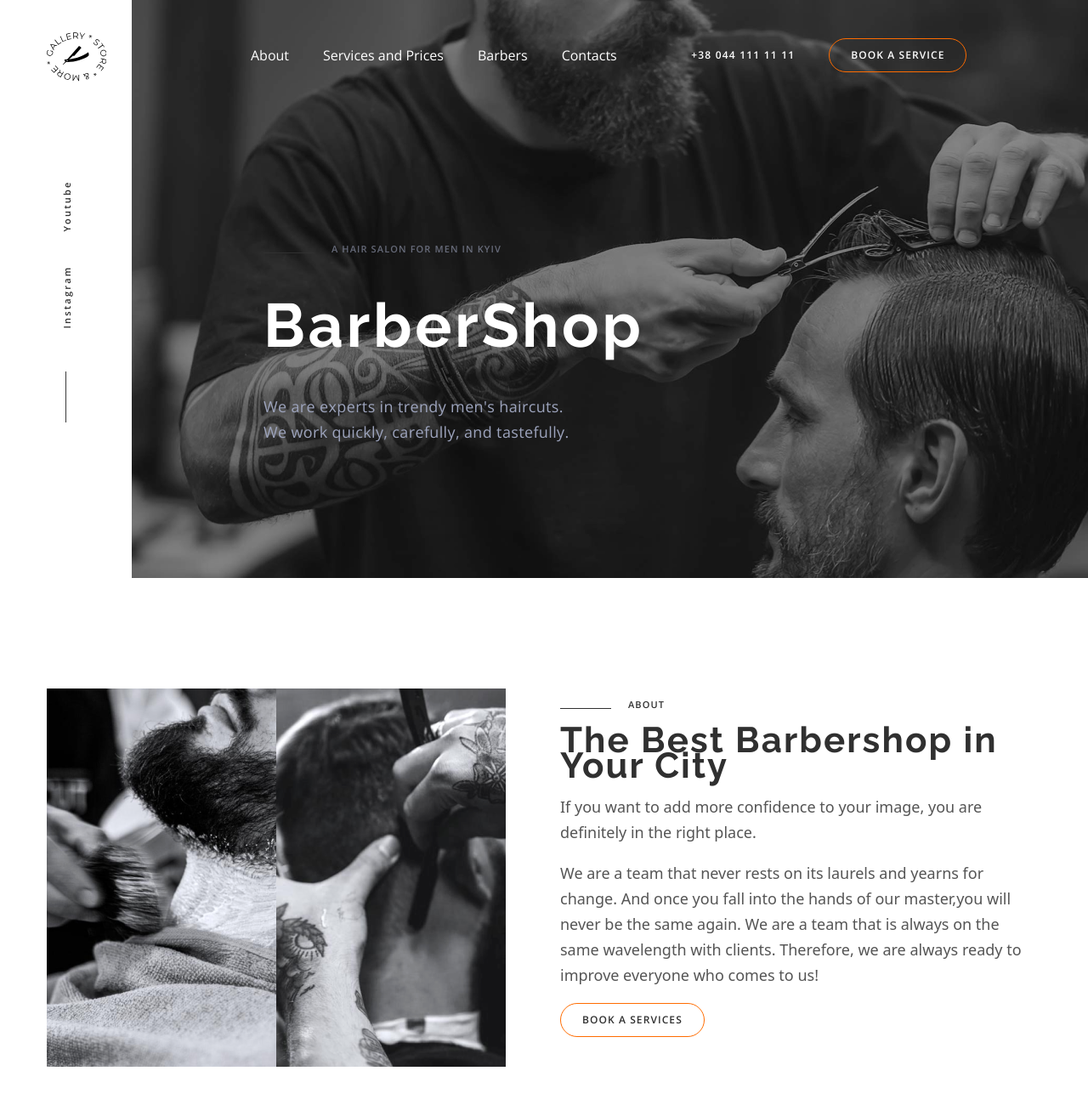
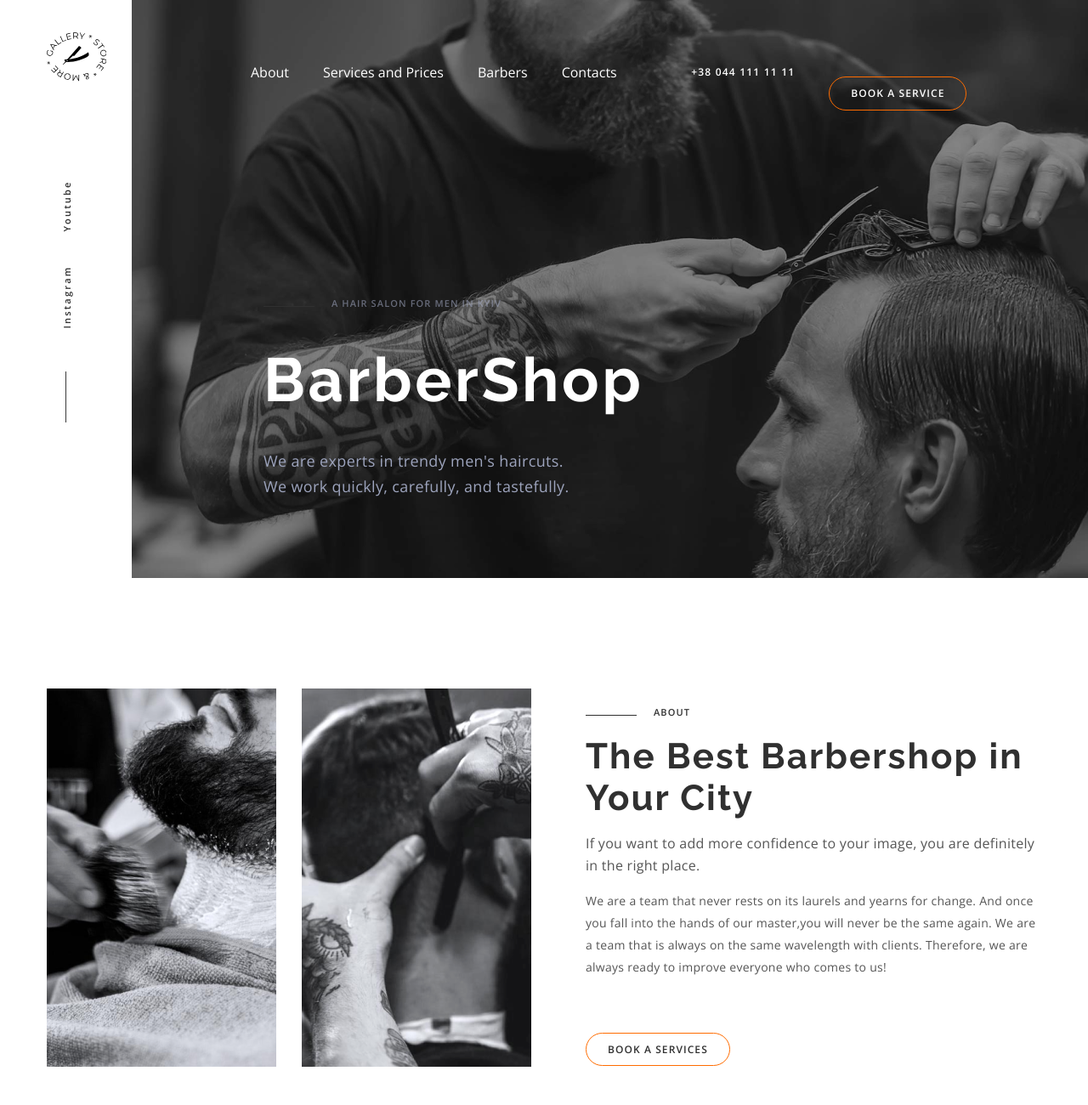
Before and after one commit to adinagherghisan/barbershop, a plain HTML site: page index.html in a window 1280 px wide. Shown: the top 1300 px of the page at 85% size. Drawn offline with nearby package versions, Linux system fonts and the light colour scheme.

Commit message:
finish about section

```diff
--- a/css/styles.css
+++ b/css/styles.css
@@ -9,6 +9,7 @@
 body{margin: 0 auto;}
 .container {max-width: 1200px;
  margin: 0 auto;}
+ .button{margin-top: 50px;}
 h1,
 h2,
 h3,
@@ -43,7 +44,8 @@ padding: 40px 55px;}
 .global-header .header-text{display: flex;
 flex-direction: column;
 gap: 20px;
-margin: 184px 100px;}
+padding:0 auto;
+padding-top: 208px;}
 .global-header .header-text .normal-text{color: #9DA4BD;
 font-family:var(--text-font-family);
     font-size: 18px;
@@ -119,7 +121,7 @@ justify-content: space-between;}
     .section-dark button{color: var(--link-color);}
     .section-light button{color:#303030}
     .button:hover{background-color:#FF6C00;color: #fff;border:1px solid #FF6C00;}
-    .section{ padding: 130px 55px;}
+    .section{ padding: 84px 31px;}
     .section-light{background-color: #FFF;
     color:#555555;
      font-style: normal;
@@ -131,8 +133,7 @@ justify-content: space-between;}
      .section-light .section-sub-heading{color: var(--heading-alternative-color);}
      .section-with-two-columns{display:flex}
      .section-with-two-columns>*:nth-child(2){margin-left: 64px;}
-     .section-images{display:flex}
-     .section-images img+img {margin-left: 30px;}
+     .section-images{display: none;}
 
     .prices-section{
         background-image: url("../images/prices-section.png");
@@ -152,12 +153,30 @@ justify-content: space-between;}
         letter-spacing: 0.1em;
         margin-bottom: 20px;
         }
+    .section-description h1{color: #303030;
+
+        font-family:var(--heading-font-family);
+        font-size: 42px;
+        font-style: normal;
+        font-weight: 700;
+        line-height: normal;
+        letter-spacing: 2.1px;}
+        .section-description p{color: #555;
+         font-family: var(--text-font-family);
+            font-size: 16px;
+            font-style: normal;
+            font-weight: 400;
+            line-height: 26px;
+            letter-spacing: 0.28px;
+            }
+            .section-description .small-text{font-size: 14px;}
     .section-heading{color: #FFF;
         font-family:var(--heading-font-family);
         font-size: 42px;
         font-weight: 700;
         letter-spacing: 2.1px;
          margin: 0 auto;}
+
     .prices{display:none}
     .prices-mobile{margin: 50px 0;}
     .prices-list{color: rgba(157, 164, 189, 1)
@@ -234,6 +253,20 @@ height: 40px;
     flex-direction: column;
 
 }
+.menu-drawer-navigation a{color: #303030;
+    font-family:var(--text-font-family);
+    font-size: 18px;
+    font-style: normal;
+    font-weight: 600;
+    line-height: normal;
+    letter-spacing: 1.8px;
+text-decoration: none;
+margin-bottom: 24px;
+}
+.menu-drawer-navigation li{list-style-type: none;
+
+;}
+
  .global-header a svg {
      width: 70px;
      margin-top: 32px;
@@ -249,6 +282,9 @@ height: 40px;
         flex-direction: column;
 
     }
+        .section {
+            padding: 130px 55px;
+        }
 
 
 
@@ -264,7 +300,7 @@ height: 40px;
     .global-header .logo-mobile {
         display: none;
     }
-
+    .header-text{padding: 184px 100px;}
     .global-header .logo {
         position: absolute;
         left: 0;
@@ -302,22 +338,43 @@ height: 40px;
             display: flex;
             align-items: center;
             justify-content: space-between;
-
         }
+        .contact-container {display: flex;flex-direction: column-reverse;}
+        .about-section .section-images{display: flex;
+        flex-direction: column;}
+       .section-with-two-columns{align-items: center;}
    }
 
    /*Desktop*/
    @media screen and (min-width: 1158px) {.menu-button{display: none;}
+   .section {
+       padding: 130px 55px;
+   }
    .nav-container {
        display: flex;
+       flex-direction: row;
        align-items: center;
        justify-content: space-between;
 
    }
+   .header-text{padding: 184px 100px;}
+   .contact-container{flex-direction: row;display: flex;}
    .logo-mobile{display: none;}
    .prices {
        display: flex;
        margin: 50px 0;
    }
+        .about-section .section-images {
+            display: flex;
+            flex-direction:row;
+            gap: 30px;
+        }
+                .section-images {
+                    display: flex
+                }
+
+
+
+
  .prices-mobile{display: none;}
 }
```
Also changed, not shown: index.html (+1 -0 lines).
